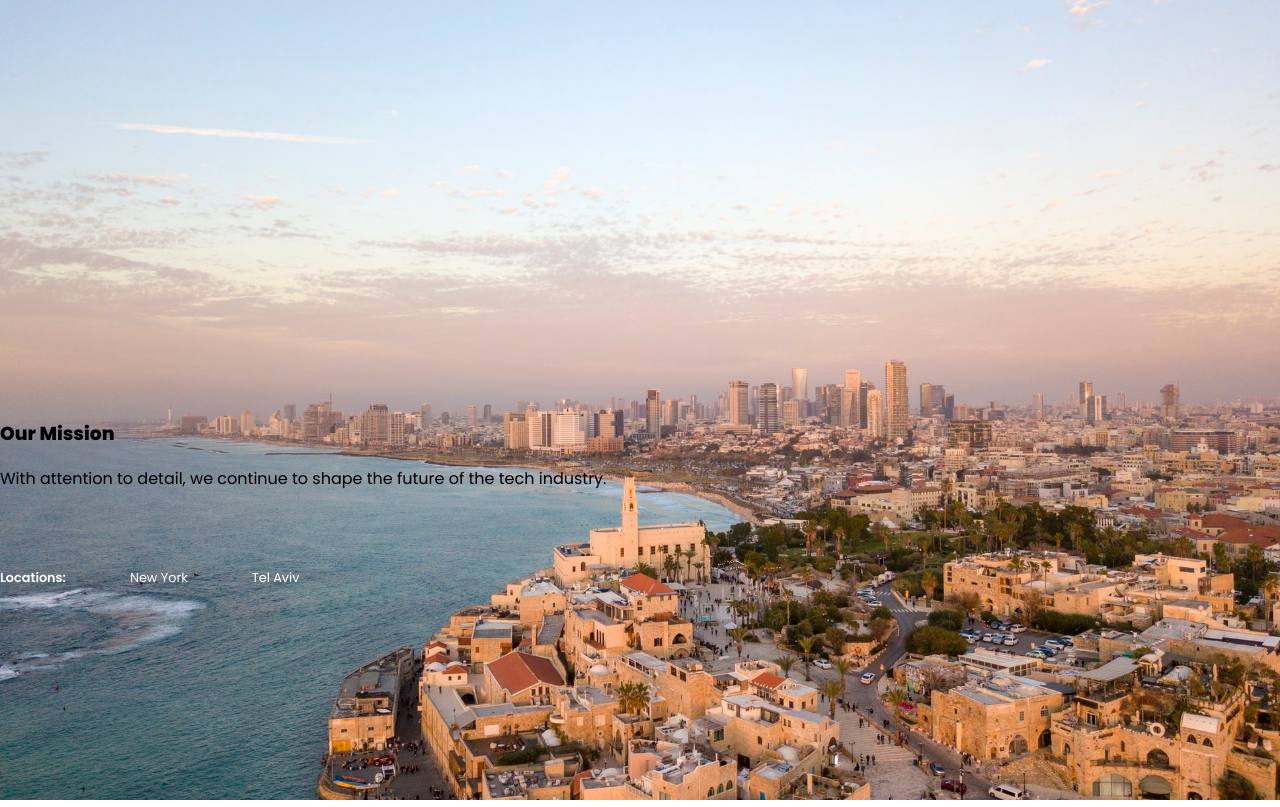
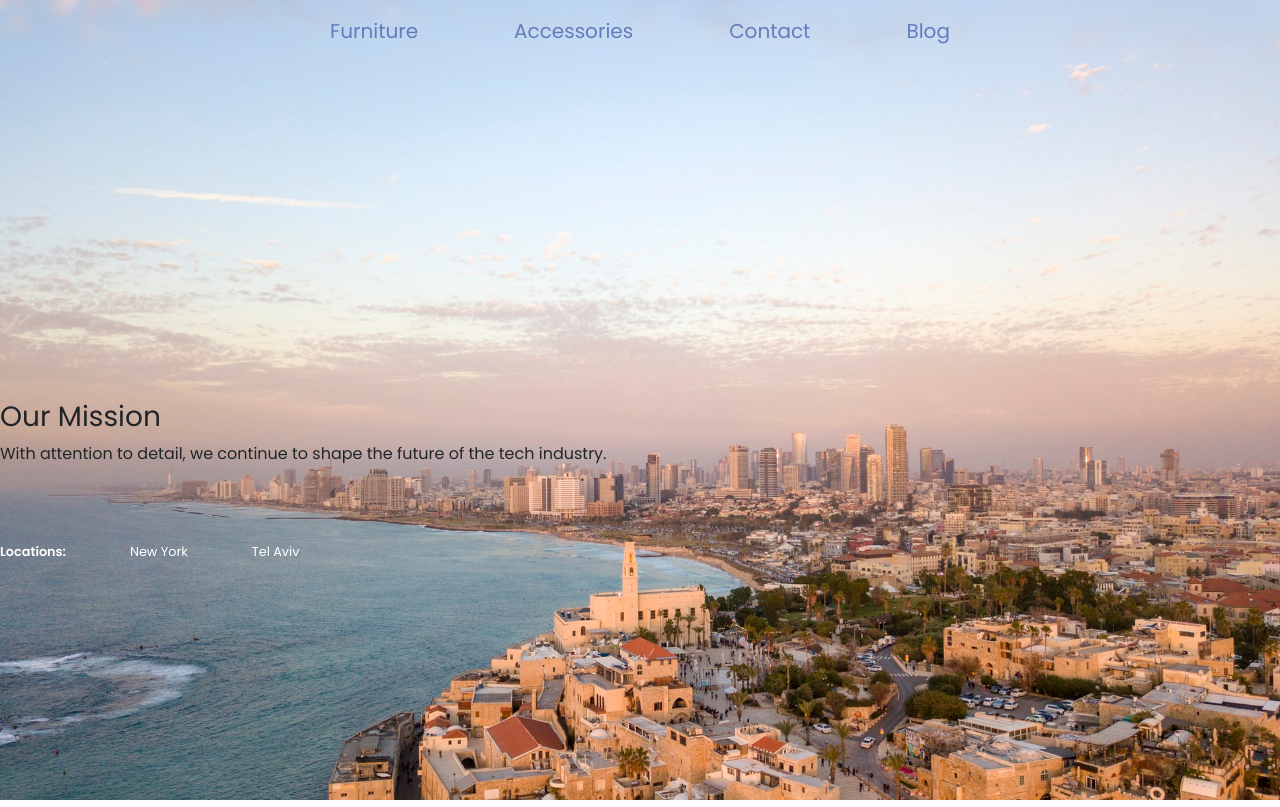
Before and after one commit to Barak-S/Tech-Lounge-v2, a React (Create React App) app: page / in a window 1280 px wide. Built offline with nearby package versions, Linux system fonts and the light colour scheme.

Commit message:
added keyframe animation to bg and transparent fixed navbar

```diff
--- a/src/App.js
+++ b/src/App.js
@@ -1,172 +1,26 @@
 import React, { useRef, useEffect, useState } from "react";
+import 'bootstrap/dist/css/bootstrap.min.css';
 import { gsap } from "gsap";
 import "./App.scss";
 import { TweenMax, TweenLite, Power3 }  from 'gsap';
 import Header from "./Header";
-
-import newyork from "./images/newyork.webp";
-import telaviv from "./images/telaviv.jpeg"
-
-import {
-  staggerText,
-  staggerReveal,
-  fadeInUp,
-  handleHover,
-  handleHoverExit,
-  handleCityReturn,
-  handleCity,
-  staggerRevealClose
-} from "./Animations";
-
+import Home from './Home'
+import NavBar from './NavBar'
 
 import { BrowserRouter as Router, Switch, Route, Link } from "react-router-dom";
-import { Table } from "react-bootstrap";
 
 function App() {
 
   return (
     <Router>
       <div className="App">
-              <Switch>
-                <Route exact path="/" component={Home} />
-              </Switch>
+        <NavBar/>
+        <Switch>
+          <Route exact path="/" component={Home} />
+        </Switch>
       </div>
     </Router>
   );
 }
 
-
-const cities = [
-  { name: "New York", image: newyork },
-  { name: "Tel Aviv", image: telaviv }
-];
-
-const Home = () => {
-  let img = useRef(null);
-
-  // useEffect(()=>{
-  //   console.log(img)
-  //   TweenMax.to(
-  //     img, {
-  //       duration: 0.4,
-  //       opacity: 1,
-  //       ease: "power3.inOut"
-  //     }
-  //   )
-  //   TweenMax.from(
-  //     img, {
-  //       duration: 0.4,
-  //       skewY: 2,
-  //       transformOrigin: "right top"
-  //     }
-  //   )
-  // }, [])
-
-  return (
-    <div>
-      <img ref={el => (img = el)} src={telaviv}/>
-      <div style={{position: "absolute", top: "50%"}}>
-        <h3>Our Mission</h3>
-          <p>
-          With attention to detail, we continue to shape the future of the tech industry.
-          </p>
-        <div className='locations'>
-          Locations:
-          {cities.map(el => (
-            <span
-            key={el.name}>
-              {el.name}
-            </span>
-          ))}
-        </div>
-      </div>
-    </div>
-  );
-};
-
 export default App;
-
-
-// import React, { useEffect, useRef } from 'react'
-// import './App.scss';
-// import 'bootstrap/dist/css/bootstrap.min.css';
-// import NavBar from './NavBar'
-// // import { Col, Row, Card } from 'react-bootstrap';
-// import Beclipse from './images/big-eclipse.svg'
-// import Meclipse from './images/mid-eclipse.svg'
-// import Seclipse from './images/small-eclipse.svg'
-
-// import { TweenMax, Power3 }  from 'gsap'
-
-// function App() {
-
-//   let heading = useRef(null)
-//   let heading2 = useRef(null)
-//   let buttonCollection = useRef(null)
-
-//   useEffect(()=>{
-//     TweenMax.to(
-//       heading,
-//       .9,
-//       {
-//         opacity: 1,
-//         y: 15,
-//         ease: Power3.easeOut
-//       }
-//     )
-//     TweenMax.to(
-//       heading2,
-//       .8,
-//       {
-//         opacity: 1,
-//         y: 20,
-//         ease: Power3.easeOut,
-//         delay: .9
-//       }
-//     )
-//     TweenMax.to(
-//       buttonCollection,
-//       .8,
-//       {
-//         opacity: 1,
-//         y: -35,
-//         ease: Power3.easeOut,
-//         delay: 1.8
-//       }
-//     )
-//   })
-
-//   return (
-//     <div className="App">
-//       <NavBar/>
-//       <div className="container">
-//             <div style={{position: "absolute", top: 200, left: 0, width: "100%" }}>
-//               <h1
-//                 className="firstHeader"
-//                 ref={el => {heading = el}}
-//               >Update your work atmosphere.
-//               </h1>
-//               <p
-//                 className="secondHeader"
-//                 ref={el => {heading2 = el}}
-//                 style={{fontSize: 20, margin: 15}}
-//               >Improve your productivity.
-//               </p>
-//               <div class="cta">
-//                 <button
-//                   ref={el => {buttonCollection = el}}
-//                   class="cta-add"
-//                 >View Collection
-//                 </button>
-//               </div>
-//             </div>
-//       </div>
-// 			{/* <img class="big-circle" src={Beclipse} alt="" />
-// 			<img class="medium-circle" src={Meclipse} alt="" />
-// 			<img class="small-circle" src={Seclipse} alt="" />
-//        */}
-//     </div>
-//   );
-// }
-
-// export default App;
--- a/src/App.scss
+++ b/src/App.scss
@@ -11,6 +11,15 @@ body {
     Oxygen, Ubuntu, Cantarell, "Open Sans", "Helvetica Neue", sans-serif;
 }
 
+
+// .container {
+// 	width: 1280px;
+// 	min-width: 1280px;
+// 	margin: 0 auto;
+// }
+.wrapper {
+    padding: 0 48px;
+}
 
 .locations {
 	position: absolute;
@@ -36,6 +45,21 @@ body {
 	}
 }
 
+a.nav-link {
+	font-size: 20px;
+	font-weight: 500;
+	text-decoration: none;
+	margin-left: 40px;
+	margin-right: 40px;
+}
+
+nav.navbar.navbar-expand-lg.navbar-light{
+	position: fixed;
+	align-items: center;
+	width: 100%;
+
+}
+
 
 @keyframes backgroundEffect {
   0% {
@@ -55,6 +79,34 @@ body {
   }
 }
 
+@keyframes cycleImages {
+	0% {
+	  background-image: url('images/newyork.webp');
+	}
+	100% {
+		background-image: url('images/telaviv.jpeg');
+	}
+}
+
+.home{
+	// -webkit-animation: cycleImages 30s infinite;
+	top: 0;
+	left: 0;
+	right: 0;
+	bottom: 0;
+	height: 100vh;
+	width: 100%;
+	background-size: cover;
+	background-repeat: no-repeat;
+	min-height: 100vh;
+	background-image: url('images/telaviv.jpeg');
+	animation-name: backgroundEffect;
+	animation-duration: 30s;
+	animation-iteration-count: infinite;
+	animation-direction: both;
+
+}
+
 img{
 	top: 0;
 	left: 0;
@@ -62,6 +114,11 @@ img{
 	bottom: 0;
 	height: 100vh;
 	width: 100%;
-	object-fit: cover;
-	animation: backgroundEffect 30s infinite;
+	background-size: cover;
+	background-repeat: no-repeat;
+	animation-name: backgroundEffect;
+	animation-duration: 30s;
+	animation-iteration-count: infinite;
+	animation-direction: both;
+
 }
--- /dev/null
+++ b/src/Home.js
@@ -0,0 +1,53 @@
+import React, { useRef, useEffect, useState } from "react";
+import { gsap } from "gsap";
+import "./App.scss";
+import { TweenMax, TweenLite, Power3 }  from 'gsap';
+import Header from "./Header";
+
+import newyork from "./images/newyork.webp";
+import telaviv from "./images/telaviv.jpeg"
+
+
+const cities = [
+    { name: "New York", image: newyork },
+    { name: "Tel Aviv", image: telaviv }
+  ];
+
+const Home = () => {
+
+    // let img = useRef(null);
+    // useEffect(()=>{
+    //   console.log(img)
+    //   TweenMax.fromTo(
+    //     img,
+    //     1.2,
+    //     { opacity: 0, y: 50 },
+    //     { opacity: 1, y: 0 }
+    //   )
+    // }, [])
+
+    return (
+      <div className="home">
+        {/* <img ref={el => (img = el)} src={telaviv}/> */}
+        <div style={{position: "absolute", top: "50%"}}>
+            <h3>Our Mission</h3>
+            <p>
+            With attention to detail, we continue to shape the future of the tech industry.
+            </p>
+            <div className='locations'>
+            Locations:
+            {cities.map(el => (
+                <span
+                key={el.name}>
+                {el.name}
+                </span>
+            ))}
+        </div>
+
+        </div>
+      </div>
+    );
+};
+
+
+export default Home
--- a/src/NavBar.js
+++ b/src/NavBar.js
@@ -1,5 +1,5 @@
-import React, { Component } from 'react';
-import { Navbar, Nav, NavDropdown } from 'react-bootstrap';
+import React from 'react';
+import { Navbar, Nav } from 'react-bootstrap';
 // import { Link, withRouter } from "react-router-dom";
 
 class NavBar extends React.Component {
```
